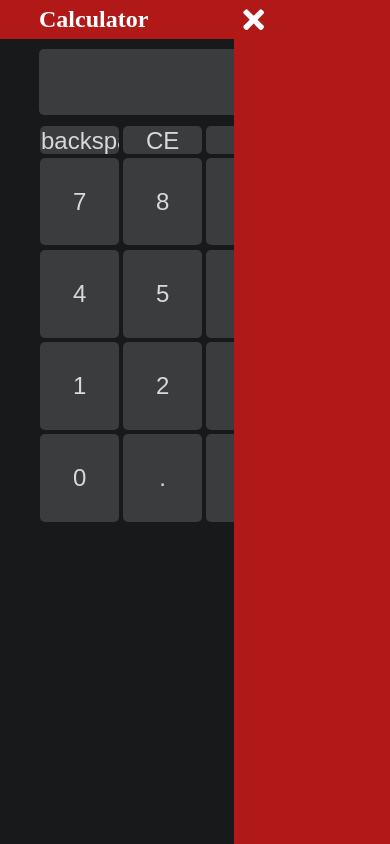
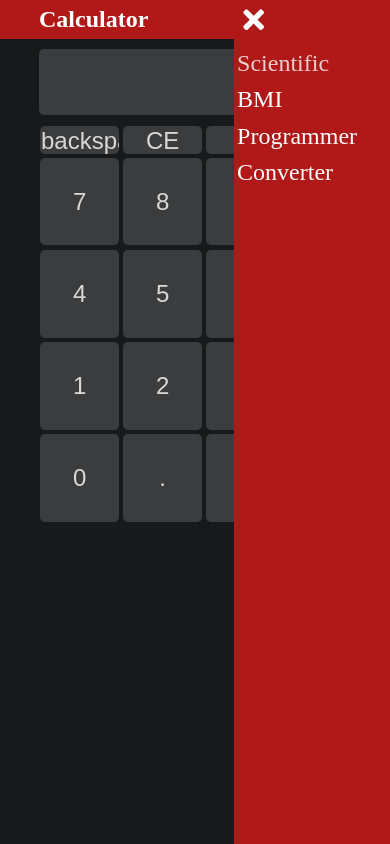
Before and after one commit to Junaidhassan99/next-calculator, a Next.js app: page /scientific in a window 390 px wide. Both pictures are taken after a click on the element 331 px from the left and 19 px from the top of the page. Built offline with nearby package versions, Linux system fonts and the light colour scheme.

Commit message:
routing completed

```diff
--- a/components/AppBar.tsx
+++ b/components/AppBar.tsx
@@ -3,33 +3,9 @@ import { Fragment, useEffect, useState } from "react";
 
 import { FaBars } from "react-icons/fa";
 import Drawer from "./Drawer";
-
-interface ActionType {
-  title: string;
-  path: string;
-}
-
-const actions: ActionType[] = [
-  {
-    title: "Scientific",
-    path: "/scientific",
-  },
-  {
-    title: "BMI",
-    path: "/bmi",
-  },
-  {
-    title: "Programmer",
-    path: "/programmer",
-  },
-  {
-    title: "Converter",
-    path: "/converter",
-  },
-];
+import NavItems from "./NavItems";
 
 const AppBar: React.FC<{}> = ({ children }) => {
-  const [currentlySelected, setCurrentlySelected] = useState("/scientific");
   const [isDrawerOpen, setIsDrawerOpen] = useState(false);
 
   function drawerToggleHandler() {
@@ -37,7 +13,7 @@ const AppBar: React.FC<{}> = ({ children }) => {
   }
 
   return (
-    <Fragment>
+    <div className="app-bar-text-font">
       {isDrawerOpen && <Drawer drawerToggleHandler={drawerToggleHandler} />}
       <div className="app-bar-background-color app-bar-parent">
         <div className="app-bar-title">
@@ -51,33 +27,10 @@ const AppBar: React.FC<{}> = ({ children }) => {
         </div>
 
         <div className="display-nav">
-          <nav>
-            <div className="app-bar-actions-container">
-              {actions.map((item) => {
-                return (
-                  <div key={item.path} className="app-bar-action-item">
-                    <Link href={item.path}>
-                      <a
-                        onClick={() => {
-                          setCurrentlySelected(item.path);
-                        }}
-                        className={`app-bar-items ${
-                          item.path === currentlySelected
-                            ? "app-bar-item-selected"
-                            : "app-bar-item-not-selected"
-                        }`}
-                      >
-                        {item.title}
-                      </a>
-                    </Link>
-                  </div>
-                );
-              })}
-            </div>
-          </nav>
+          <NavItems classContainer="app-bar-actions-container" />
         </div>
       </div>
-    </Fragment>
+    </div>
   );
 };
 
--- a/components/Drawer.tsx
+++ b/components/Drawer.tsx
@@ -1,4 +1,5 @@
 import { FaTimes } from "react-icons/fa";
+import NavItems from "./NavItems";
 
 const Drawer: React.FC<{
   drawerToggleHandler: () => void;
@@ -8,6 +9,11 @@ const Drawer: React.FC<{
       <div onClick={drawerToggleHandler}>
         <FaTimes className="app-bar-item-not-selected cancel-drawer-icon" />
       </div>
+      <NavItems
+        classContainer="drawer-actions-container"
+        classItem="drawer-action-item"
+        onItemClick={drawerToggleHandler}
+      />
     </div>
   );
 };
--- /dev/null
+++ b/components/NavItems.tsx
@@ -0,0 +1,46 @@
+import Link from "next/link";
+import { useState } from "react";
+import { useAppDispatch, useAppSelector } from "../store/hooks";
+import { setRoute } from "../store/route-slice";
+
+const NavItems: React.FC<{
+  classContainer: string;
+  classItem?: string;
+  onItemClick?: () => void;
+}> = ({ children, classContainer, classItem, onItemClick }) => {
+  const getRouteData = useAppSelector((state) => state.route);
+  const routeDispatch = useAppDispatch();
+
+  return (
+    <nav>
+      <div className={classContainer}>
+        {getRouteData.actions.map((item) => {
+          return (
+            <div key={item.path} className={`app-bar-action-item ${classItem}`}>
+              <Link href={item.path}>
+                <a
+                  onClick={() => {
+                    routeDispatch(setRoute(item.path));
+
+                    if (onItemClick != null) {
+                      onItemClick();
+                    }
+                  }}
+                  className={`app-bar-items ${
+                    item.path === getRouteData.currentlySelectedRoute
+                      ? "app-bar-item-selected"
+                      : "app-bar-item-not-selected"
+                  }`}
+                >
+                  {item.title}
+                </a>
+              </Link>
+            </div>
+          );
+        })}
+      </div>
+    </nav>
+  );
+};
+
+export default NavItems;
--- a/store/calculator-slice.ts
+++ b/store/calculator-slice.ts
@@ -710,6 +710,8 @@ export const calculatorSlice = createSlice({
         !state.buttonKeys[indexToUpdate].isActive;
     },
     handlerForKeys(state, actions: PayloadAction<ButtonKeyType>) {
+      console.log(actions.payload);
+
       function getOperatorKeys() {
         let operators: string[] = [];
 
--- /dev/null
+++ b/store/route-slice.ts
@@ -0,0 +1,52 @@
+import { createSlice, PayloadAction } from "@reduxjs/toolkit";
+import { stat } from "fs";
+import { RootState } from "./store";
+
+interface ActionType {
+  title: string;
+  path: string;
+}
+
+const actions: ActionType[] = [
+  {
+    title: "Scientific",
+    path: "/scientific",
+  },
+  {
+    title: "BMI",
+    path: "/bmi",
+  },
+  {
+    title: "Programmer",
+    path: "/programmer",
+  },
+  {
+    title: "Converter",
+    path: "/converter",
+  },
+];
+
+// Define a type for the slice state
+type RouteState = {
+  currentlySelectedRoute: string;
+  actions: ActionType[];
+};
+
+// Define the initial state using that type
+const initialState: RouteState = {
+  currentlySelectedRoute: "/scientific",
+  actions: actions,
+};
+
+export const routeSlice = createSlice({
+  name: "route",
+  initialState,
+  reducers: {
+    setRoute: (state, action: PayloadAction<string>) => {
+      state.currentlySelectedRoute = action.payload;
+    },
+  },
+});
+
+export const { setRoute } = routeSlice.actions;
+export default routeSlice.reducer;
--- a/store/store.ts
+++ b/store/store.ts
@@ -1,10 +1,12 @@
 import { configureStore } from "@reduxjs/toolkit";
 
 import calculatorReducer from "./calculator-slice";
+import routeReducer from "./route-slice";
 
 const store = configureStore({
   reducer: {
     calculator: calculatorReducer,
+    route: routeReducer,
   },
   middleware: (getDefaultMiddleware) => getDefaultMiddleware(),
 });
--- a/styles/app-bar.css
+++ b/styles/app-bar.css
@@ -8,12 +8,16 @@ body {
   padding-top: 1.2%;
   padding-bottom: 1.2%;
 
-  font-size: 1.5rem;
+  /* font-size: 1.5rem; */
 
   display: flex;
   flex-direction: row;
   justify-content: space-between;
   align-items: center;
+}
+
+.app-bar-text-font{
+  font-size: 1.5rem;
 }
 
 .app-bar-title {
--- a/styles/drawer.css
+++ b/styles/drawer.css
@@ -15,6 +15,18 @@
   width: 30px;
 }
 
+.drawer-actions-container {
+  display: flex;
+  flex-direction: column;
+  justify-content: flex-start;
+  align-items: flex-start;
+}
+
+.drawer-action-item {
+  padding-top: 3%;
+  padding-bottom: 3%;
+}
+
 @media only screen and (max-width: 700px) {
   .drawer-menu {
     display: block;
```
